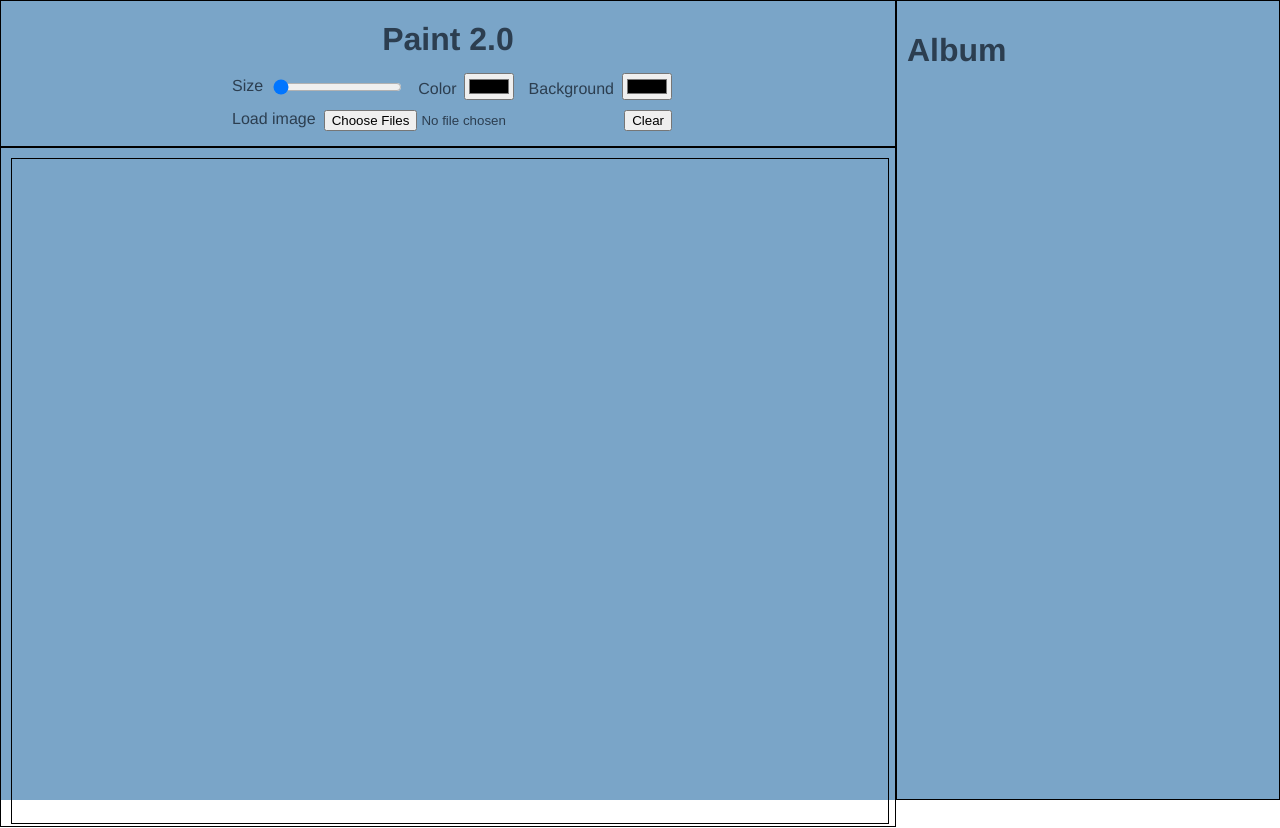
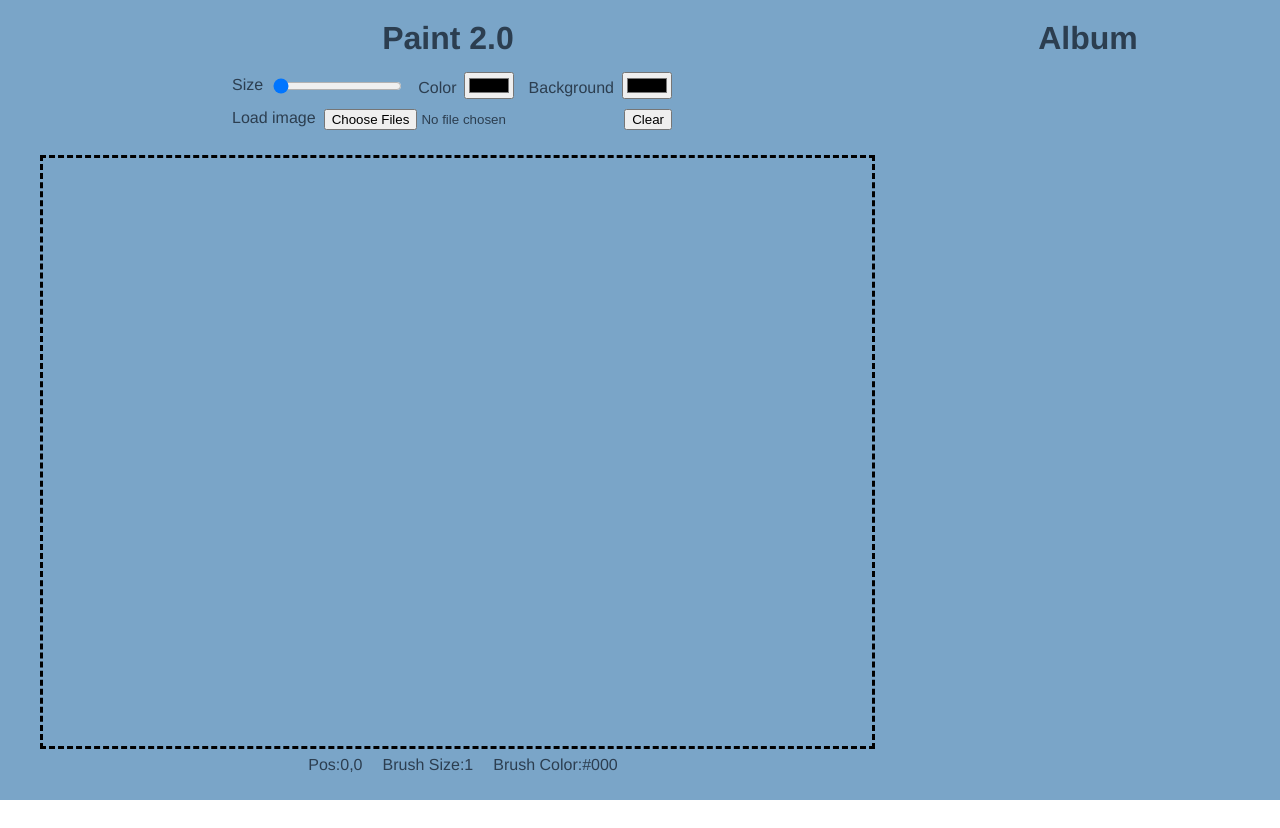
Before and after one commit to Darkmift/Vue-Canvas, a Vue app in the folder client/: page / in a window 1280 px wide. After the commit the page ends 800 px from the top, so only its background shows below. Built offline with nearby package versions, Linux system fonts and the light colour scheme.

Commit message:
added info

```diff
--- a/client/src/App.vue
+++ b/client/src/App.vue
@@ -33,7 +33,7 @@ body {
 	.controls,
 	.draw-screen,
 	.album {
-		border: 1px solid #000;
+		// border: 1px solid #000;
 		padding: 10px;
 	}
 
@@ -41,7 +41,7 @@ body {
 		min-height: 15vh;
 	}
 	.draw-screen {
-		height: 85vh;
+		height: 80vh;
 	}
 	.album {
 		height: 100vh;
--- a/client/src/components/Controls.vue
+++ b/client/src/components/Controls.vue
@@ -34,10 +34,6 @@
 <style scoped lang="scss">
 .controls {
 	padding: 20px;
-	.title {
-		margin: 10px;
-		text-align: center;
-	}
 	.control-container {
 		.row {
 			margin: auto;
--- a/client/src/components/DrawScreen.vue
+++ b/client/src/components/DrawScreen.vue
@@ -1,5 +1,6 @@
 <template>
-	<div class="draw-screen" ref="screen">
+	<div class="draw-screen flex-column">
+		<div ref="screen" class="screen">
 			<canvas
 				ref="canvas"
 				class="canvas"
@@ -10,15 +11,41 @@
 				@mouseup="stopDrawing"
 			/>
 		</div>
+		<div class="info flex-row flex-center">
+			<span
+				>Pos:{{ $store.getters.mouseCoords.x }},{{
+					$store.getters.mouseCoords.y
+				}}</span
+			>
+			<span>Brush Size:{{ $store.getters.lineWidth }}</span>
+			<span>Brush Color:{{ $store.getters.strokeStyle }}</span>
+		</div>
+	</div>
 </template>
 
-<style scoped>
+<style scoped lang="scss">
+.draw-screen {
+	margin-left: 30px;
+	.screen {
+		// flex: 0 1 90%;
+		min-height: 75vh;
+	}
 	.canvas {
-	border: 1px solid #000;
+		border: 3px dashed #000;
+	}
+	.info {
+		// flex: 0 1 10%;
+		height: 10vh;
+		span {
+			padding: 0 10px;
+		}
+	}
 }
 </style>
 
 <script>
+import { mapGetters } from "vuex";
+
 export default {
 	name: "DrawScreen",
 	data() {
@@ -93,6 +120,7 @@ export default {
 		selectedBackground() {
 			return this.$store.getters.background;
 		},
+		...mapGetters(["mouseCoords", "lineWidth", "strokeStyle"]),
 	},
 	mounted() {
 		window.addEventListener("resize", this.onResize);
--- a/client/src/styles/styles.scss
+++ b/client/src/styles/styles.scss
@@ -1,3 +1,8 @@
+h1 {
+    margin: 10px 0;
+    text-align: center;
+}
+
 .flex {
     display: flex;
 }
```
Lines whose indentation alone changed are shown as unchanged.
